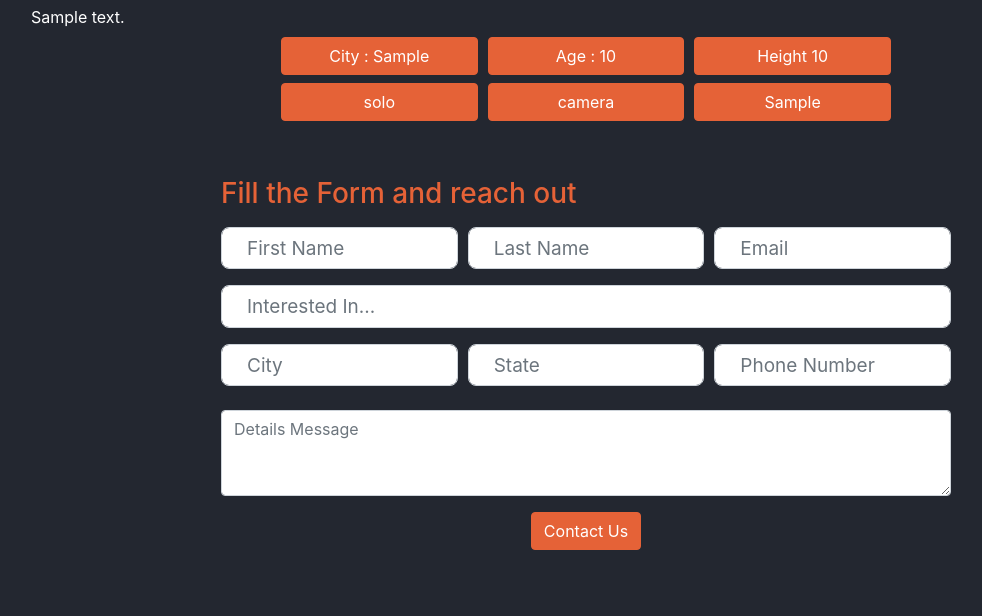
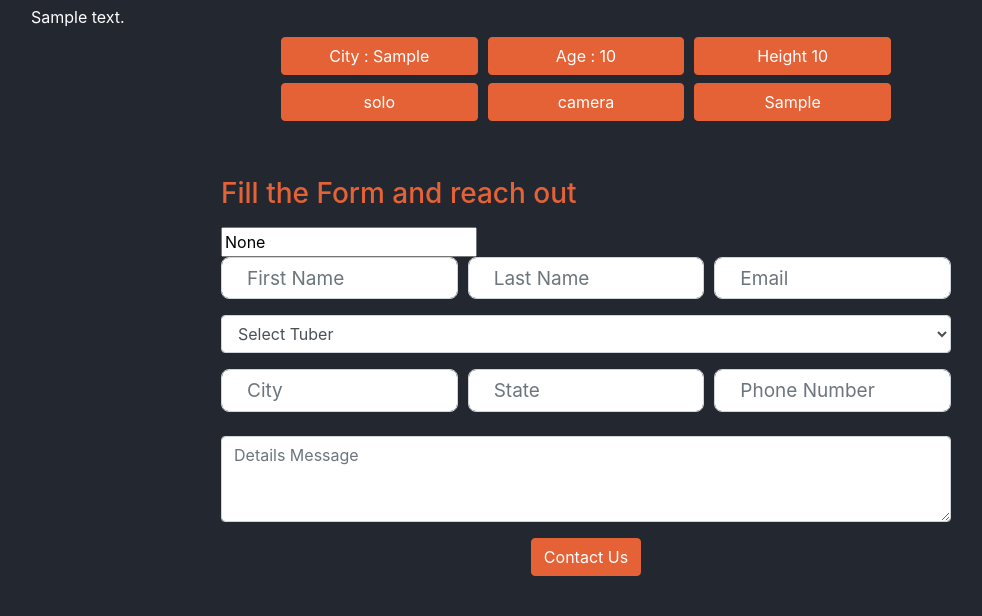
Before and after one commit to SahilChachra/Tubers-LCO, a Django app: page /youtubers/1 in a window 1280 px wide. Shown: the part 1057-1673 px from the top of the page, without its empty margins (54-1036 px from the left). Run offline with Django 3.2, Linux system fonts and the light colour scheme; tables that the repository leaves empty hold one stand-in row (values such as "Sample post"); grey boxes marked "Sample" are stand-in pictures; some libraries are stand-ins or nearby versions.

Commit message:
Completed Section 11

```diff
--- /dev/null
+++ b/tubers/hiretubers/admin.py
@@ -0,0 +1,4 @@
+from django.contrib import admin
+from .models import Hiretubers
+# Register your models here.
+admin.site.register(Hiretubers)
--- /dev/null
+++ b/tubers/hiretubers/apps.py
@@ -0,0 +1,5 @@
+from django.apps import AppConfig
+
+
+class HiretubersConfig(AppConfig):
+    name = 'hiretubers'
--- /dev/null
+++ b/tubers/hiretubers/tests.py
@@ -0,0 +1,3 @@
+from django.test import TestCase
+
+# Create your tests here.
--- /dev/null
+++ b/tubers/hiretubers/urls.py
@@ -0,0 +1,7 @@
+from django.urls import path
+from . import views
+
+urlpatterns = [
+    path('hiretubers', views.hiretubers, name="hiretubers"), #go to views.py and run home() as home url has been called
+
+]
--- a/tubers/templates/youtubers/youtuber_detail.html
+++ b/tubers/templates/youtubers/youtuber_detail.html
@@ -57,40 +57,53 @@
 
     <section class="youtuber-form container mt-5 mb-5">
       <div class="row">
-        <form class="col-md-8 offset-md-2">
+        <form method="POST" action="{% url 'hiretubers' %}" class="col-md-8 offset-md-2">
           <h3 class="pt-2 pb-2">Fill the Form and reach out</h3>
-
+          {% csrf_token %}
+          {% if user.is_authenticated %}
+          <input type="hidden" name="user_id" value="{{user.id}}">
+          {% else %}
+          <input type="text" name="user_id" value="{{user.id}}">
+          {% endif %}
+          <input type="hidden" name="tuber_id" value="{{tuber.id}}">
           <div class="form-row">
             <div class="form-group col-md-4">
-              <input type="email" class="form-control" placeholder="First Name">
+              <input name="first_name" type="text" class="form-control" placeholder="First Name">
             </div>
             <div class="form-group col-md-4">
-              <input type="password" class="form-control" placeholder="Last Name">
+              <input name="last_name" type="text" class="form-control" placeholder="Last Name">
             </div>
             <div class="form-group col-md-4">
-              <input type="email" class="form-control" placeholder="Email">
+              {% if user.is_authenticated %}
+              <input name="email" type="email" value="{{user.email}}" class="form-control" placeholder="Email">
+              {% else %}
+              <input name="email" type="email" class="form-control" placeholder="Email">
+              {% endif %}
             </div>
           </div>
 
           <div class="form-group">
-            <input type="password" class="form-control" placeholder="Interested In...">
+            <select name="tuber_name" class="form-control">
+              <option selected disabled hidden>Select Tuber</option>
+              <option value="{{tuber.name}}">{{tuber.name}}</option>
+            </select>
           </div>
 
           <div class="form-row">
             <div class="form-group col-md-4">
-              <input type="text" class="form-control" placeholder="City">
+              <input name="city" type="text" class="form-control" placeholder="City">
             </div>
             <div class="form-group col-md-4">
-              <input type="text" class="form-control" placeholder="State">
+              <input name="state" type="text" class="form-control" placeholder="State">
             </div>
             <div class="form-group col-md-4">
-              <input type="text" class="form-control" placeholder="Phone Number">
+              <input name="phone" type="text" class="form-control" placeholder="Phone Number">
             </div>
 
           </div>
 
           <div class="form-group pt-2">
-            <textarea class="form-control" rows="3" placeholder="Details Message"></textarea>
+            <textarea name="message" class="form-control" rows="3" placeholder="Details Message"></textarea>
           </div>
           <div class="text-center">
             <button type="submit" class="btn btn-accent">Contact Us</button>
--- a/tubers/templates/youtubers/youtubers.html
+++ b/tubers/templates/youtubers/youtubers.html
@@ -10,7 +10,7 @@
       </h1>
     </div>
 
-
+  {% include 'messages.html' %}
     <section class="container mt-5 mb-5">
       <div class="row ">
         <div class="col-lg-8 mb-2 ">
--- a/tubers/tubers/settings.py
+++ b/tubers/tubers/settings.py
@@ -33,6 +33,7 @@ LOGIN_REDIRECT_URL = 'dashboard'
 # Application definition
 
 INSTALLED_APPS = [
+    'hiretubers.apps.HiretubersConfig',
     'accounts.apps.AccountsConfig',
     'youtubers.apps.YoutubersConfig',
     'webpages.apps.WebpagesConfig',
--- a/tubers/tubers/urls.py
+++ b/tubers/tubers/urls.py
@@ -22,6 +22,7 @@ urlpatterns = [
     path('admin/', admin.site.urls),
     path('', include('webpages.urls')),  # home page link, to go webpages then to file url
     path('youtubers/', include('youtubers.urls')),
+    path('hiretubers/', include('hiretubers.urls')),
     path('accounts/', include('accounts.urls')),
     path('socialaccounts/', include('allauth.urls')),
 ] + static(settings.MEDIA_URL, document_root=settings.MEDIA_ROOT) #part of static configuration
```
Also changed, not shown: tubers/hiretubers/models.py (added, +18 -0 lines), tubers/hiretubers/views.py (added, +24 -0 lines), Readme_help.md, tubers/hiretubers/__init__.py (added), tubers/hiretubers/migrations/0001_initial.py (added), tubers/hiretubers/migrations/__init__.py (added).
